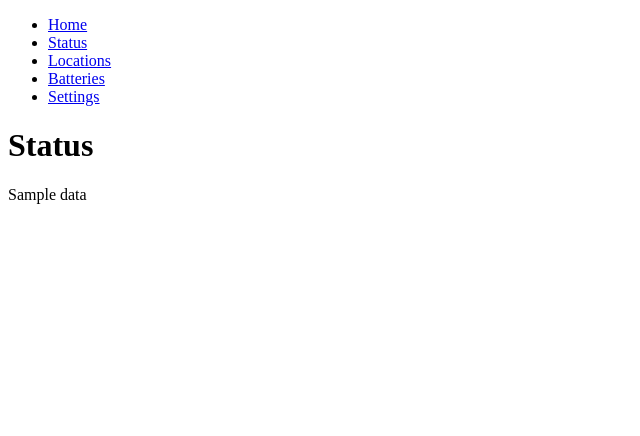
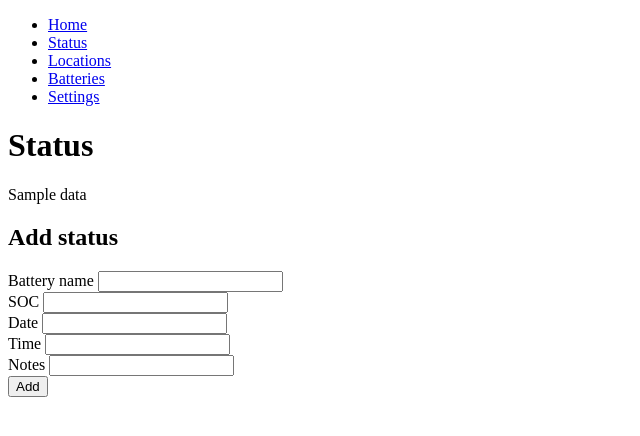
Before and after one commit to darigovresearch/BTMBMS, a Flask app: template App/templates/status.html in a window 1280 px wide. Shown: the top 436 px of the page, without its empty margins (0-640 px from the left). Run offline with Flask 2, Linux system fonts and the light colour scheme; the template is opened without the code that fills it: most values are stand-ins (such as "Sample title", 1, 10 or a date in 2020).

Commit message:
feat: Adds form input to status

```diff
--- a/App/app.py
+++ b/App/app.py
@@ -73,13 +73,33 @@ def locations():
         return render_template('locations.html')
 
 
-@app.route('/status', methods=['GET'])
+@app.route('/status', methods=['POST', 'GET'])
 def status():
 
     df = pd.read_csv("..//Data//Status.csv")
     parsed_data = df.to_html()
 
     if request.method == 'GET':
+        return render_template(
+                                'status.html',
+                                data=parsed_data
+                              )
+    elif request.method == 'POST':
+        form_data = request.form
+        print(form_data)
+        battery_name = form_data["Battery-name"]
+        soc_name = form_data["SOC"]
+        date_name = form_data["Date"]
+        time_name = form_data["Time"]
+        notes_name = form_data["Notes"]
+
+        # adding value
+        df.loc[len(df.index)] = [battery_name,soc_name, date_name, time_name, notes_name]
+        # saving to csv
+        df.to_csv("..//Data//Status.csv", sep=",", index=False)
+
+        # rendering new result
+        parsed_data = df.to_html()
         return render_template(
                                 'status.html',
                                 data=parsed_data
--- a/App/templates/status.html
+++ b/App/templates/status.html
@@ -10,4 +10,25 @@
     <p>No data yet available</p>
     {% endif %}
 
+    <h2>Add status</h2>
+
+    <form action="/status" method="POST">
+    	<label>Battery name</label>
+    	<input type="text" name="Battery-name" id="Battery-name">
+    	<br>
+    	<label>SOC</label>
+    	<input type="text" name="SOC" id="SOC">
+    	<br>
+    	<label>Date</label>
+    	<input type="text" name="Date" id="Date">
+    	<br>
+    	<label>Time</label>
+    	<input type="text" name="Time" id="Time">
+    	<br>
+    	<label>Notes</label>
+    	<input type="text" name="Notes" id="Notes">
+    	<br>
+    	<button>Add</button>
+    </form>
+
 {% endblock %}
```
